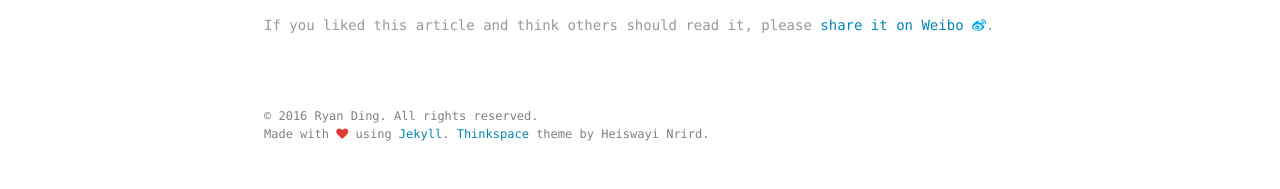
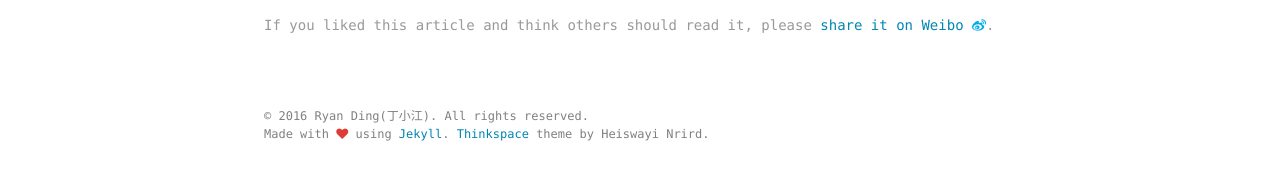
Before and after one commit to engineer-dahe/dahe.github.io, a Jekyll site: the page built from _posts/2016-08-24-github-cooperation-flow.md, in a window 1280 px wide. Shown: the part 1191-1380 px from the top of the page. Built offline with Jekyll 4.4.1, drawn with Linux system fonts in a browser that asks for light colours.

Commit message:
Update about.md

```diff
--- a/_config.yml
+++ b/_config.yml
@@ -29,7 +29,7 @@ sass:
 
 # Author settings
 author:
-  name     : "Ryan Ding"
+  name     : "Ryan Ding(丁小江)"
   job      : "Web Software Engineer"
   bio      : ""
   thumb    : /images/author.jpg
```
